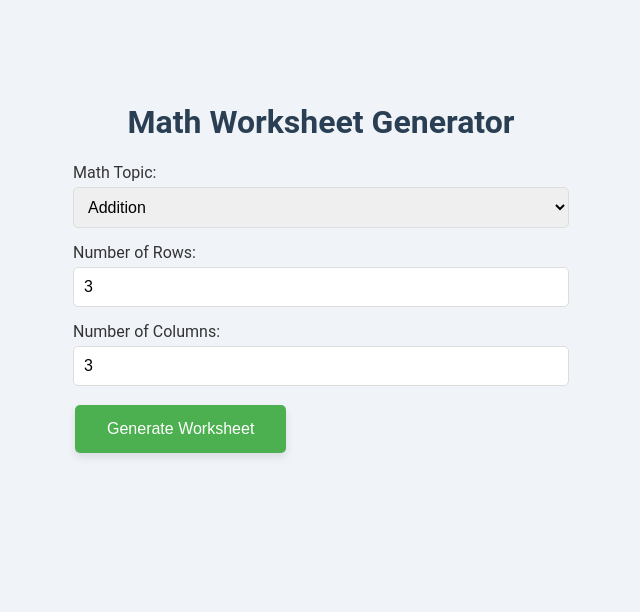
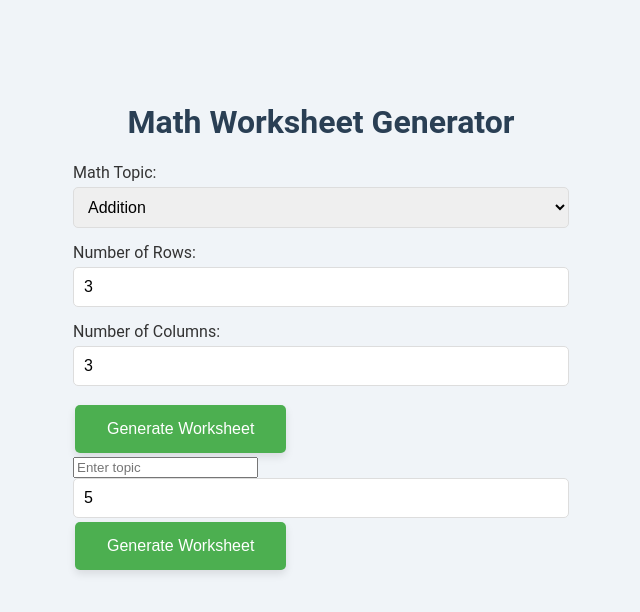
Before and after one commit to deonneon/teacher_prep, a React (Create React App) app: page / in a window 1280 px wide. Shown: the top 612 px of the page, without its empty margins (319-959 px from the left). Built offline with nearby package versions, Linux system fonts and the light colour scheme; what @react-pdf/renderer would draw is missing.

Commit message:
added api function

```diff
--- a/package.json
+++ b/package.json
@@ -12,8 +12,9 @@
     "@types/react": "^18.2.45",
     "@types/react-dom": "^18.2.17",
     "cors": "^2.8.5",
+    "dotenv": "^16.3.1",
     "jspdf": "^2.5.1",
-    "openai": "^4.21.0",
+    "openai": "^4.24.1",
     "react": "^18.2.0",
     "react-dom": "^18.2.0",
     "react-scripts": "5.0.1",
--- a/src/App.tsx
+++ b/src/App.tsx
@@ -1,5 +1,6 @@
 import React, { useState } from 'react';
 import LandingPage from './LandingPage';
+import WorksheetGen from './work2';
 import './App.css'
 import Modal from './Modal'; // Import the Modal component
 import { BlobProvider } from '@react-pdf/renderer';
@@ -88,6 +89,7 @@ const App: React.FC = () => {
           ))}
         </div>
       </Modal>
+      <WorksheetGen/>
     </div>
   );
 };
--- /dev/null
+++ b/src/work2.tsx
@@ -0,0 +1,83 @@
+import React, { useState } from 'react';
+
+type Problem = {
+  problem: string;
+  answer: string;
+};
+
+const WorksheetGen = () => {
+  const [topic, setTopic] = useState('');
+  const [numberOfProblems, setNumberOfProblems] = useState(5);
+  const [problems, setProblems] = useState<Problem[]>([]);
+  const [isLoading, setIsLoading] = useState(false);
+  const [error, setError] = useState<Error | null>(null);
+
+  const handleTopicChange = (event: React.ChangeEvent<HTMLInputElement>) => {
+    setTopic(event.target.value);
+  };
+
+  const handleNumberOfProblemsChange = (event: React.ChangeEvent<HTMLInputElement>) => {
+    setNumberOfProblems(parseInt(event.target.value, 10));
+  };
+
+  const generateWorksheet = async () => {
+    setIsLoading(true);
+    setError(null);
+
+    try {
+      const response = await fetch('http://localhost:3001/generate-problems', {
+        method: 'POST',
+        headers: { 'Content-Type': 'application/json' },
+        body: JSON.stringify({ topic, numberOfProblems })
+      });
+
+      if (!response.ok) {
+        throw new Error(`HTTP error! status: ${response.status}`);
+      }
+
+      const data = await response.json();
+      if (!data || !data.choices || !data.choices[0]) {
+        throw new Error('Invalid response format');
+      }
+
+      setProblems(JSON.parse(data.choices[0].text).problems);
+    } catch (error) {
+      setError(error as Error);
+    } finally {
+      setIsLoading(false);
+    }
+  };
+
+  return (
+    <div>
+      <input
+        type="text"
+        value={topic}
+        onChange={handleTopicChange}
+        placeholder="Enter topic"
+      />
+      <input
+        type="number"
+        value={numberOfProblems}
+        onChange={handleNumberOfProblemsChange}
+        min="1"
+        max="20"
+      />
+      <button onClick={generateWorksheet} disabled={isLoading}>
+        Generate Worksheet
+      </button>
+      {isLoading && <p>Loading...</p>}
+      {error && <p>Error: {error.message}</p>}
+      <div>
+        {problems.map((problem, index) => (
+          <div key={index}>
+            <p>Problem: {problem.problem}</p>
+            <p>Answer: {problem.answer}</p>
+          </div>
+        ))}
+      </div>
+    </div>
+  );
+};
+
+export default WorksheetGen;
```
Also changed, not shown: server.js (+41 -0 lines), 2 other files (tests, documents, lock files or other folders).
